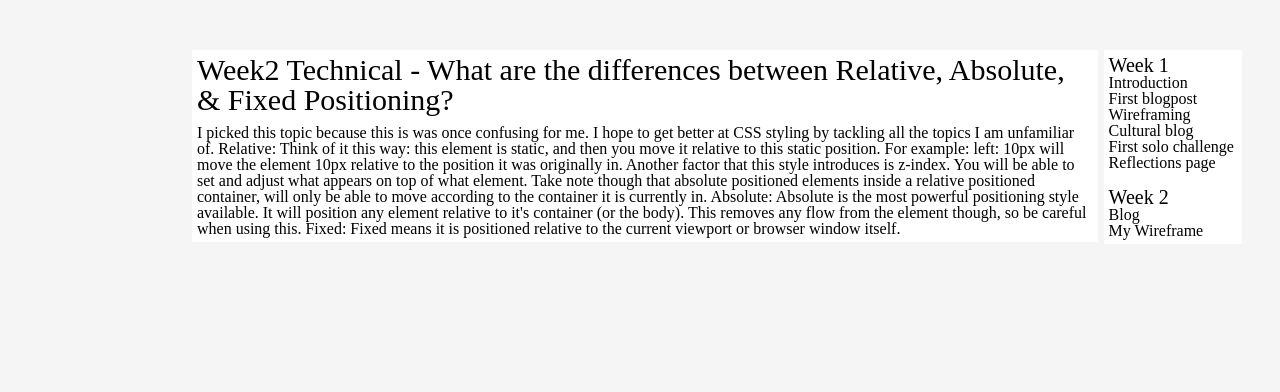
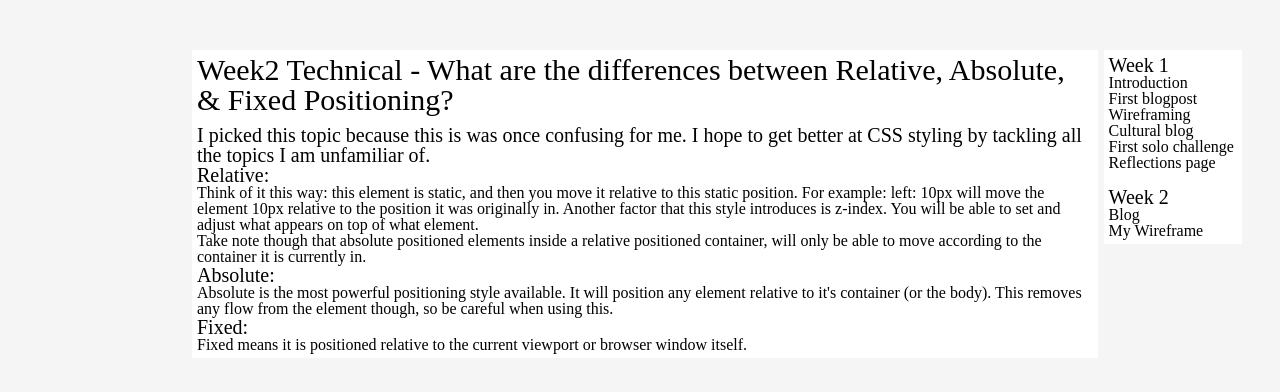
Before and after one commit to rjbernaldo/rjbernaldo.github.io.OLD, a plain HTML site: page week2_technical.html in a window 1280 px wide. Drawn offline with Linux system fonts and the light colour scheme.

```diff
--- a/week2_technical.html
+++ b/week2_technical.html
@@ -9,26 +9,26 @@
 			Week2 Technical - What are the differences between Relative, Absolute, & Fixed Positioning?
 		</header>
 		<div id="content">
-			I picked this topic because this is was once confusing for me. I hope to get better at CSS styling by tackling all the topics I am unfamiliar of.
+			<h1>I picked this topic because this is was once confusing for me. I hope to get better at CSS styling by tackling all the topics I am unfamiliar of.</h1>
 
-			Relative:
-			Think of it this way: this element is static, and then you move it relative to this static position. For example: left: 10px will move the element 10px relative to the position it was originally in.
-			Another factor that this style introduces is z-index. You will be able to set and adjust what appears on top of what element.
-			Take note though that absolute positioned elements inside a relative positioned container, will only be able to move according to the container it is currently in.
-			Absolute:
-			Absolute is the most powerful positioning style available. It will position any element relative to it's container (or the body). This removes any flow from the element though, so be careful when using this.
-			Fixed:
-			Fixed means it is positioned relative to the current viewport or browser window itself.
+			<h1>Relative:</h1>
+			<p>Think of it this way: this element is static, and then you move it relative to this static position. For example: left: 10px will move the element 10px relative to the position it was originally in.
+			Another factor that this style introduces is z-index. You will be able to set and adjust what appears on top of what element.</p>
+			<p>Take note though that absolute positioned elements inside a relative positioned container, will only be able to move according to the container it is currently in.</p>
+			<h1>Absolute:</h1>
+			<p>Absolute is the most powerful positioning style available. It will position any element relative to it's container (or the body). This removes any flow from the element though, so be careful when using this.</p>
+			<h1>Fixed:</h1>
+			<p>Fixed means it is positioned relative to the current viewport or browser window itself.</p>
 		</div>
 	</div>
 	<div id="nav">
 		<h1>Week 1</h1>
 		<ul>
-			<li><a href="unit1_week1/dbc1.html">Introduction</a></li>
-			<li><a href="unit1_week1/blogpost1.html">First blogpost</a></li>
-			<li><a href="unit1_week1/wireframe_sites.html">Wireframing</a></li>
-			<li><a href="unit1_week1/week1_cultural_blog.html">Cultural blog</a></li>
-			<li><a href="unit1_week1/dbc2.html">First solo challenge</a></li>
+			<li><a href="unit1_projects/dbc1.html">Introduction</a></li>
+			<li><a href="unit1_projects/blogpost1.html">First blogpost</a></li>
+			<li><a href="unit1_projects/wireframe_sites.html">Wireframing</a></li>
+			<li><a href="unit1_projects/week1_cultural_blog.html">Cultural blog</a></li>
+			<li><a href="unit1_projects/dbc2.html">First solo challenge</a></li>
 			<li><a href="https://gist.github.com/rjbernaldo/12de16b94459230bd2cd">Reflections page</a></li>
 		</ul>
 		<br>
```
Also changed, not shown: index.html (+5 -5 lines), my_wireframe.html (+1 -0 lines).
